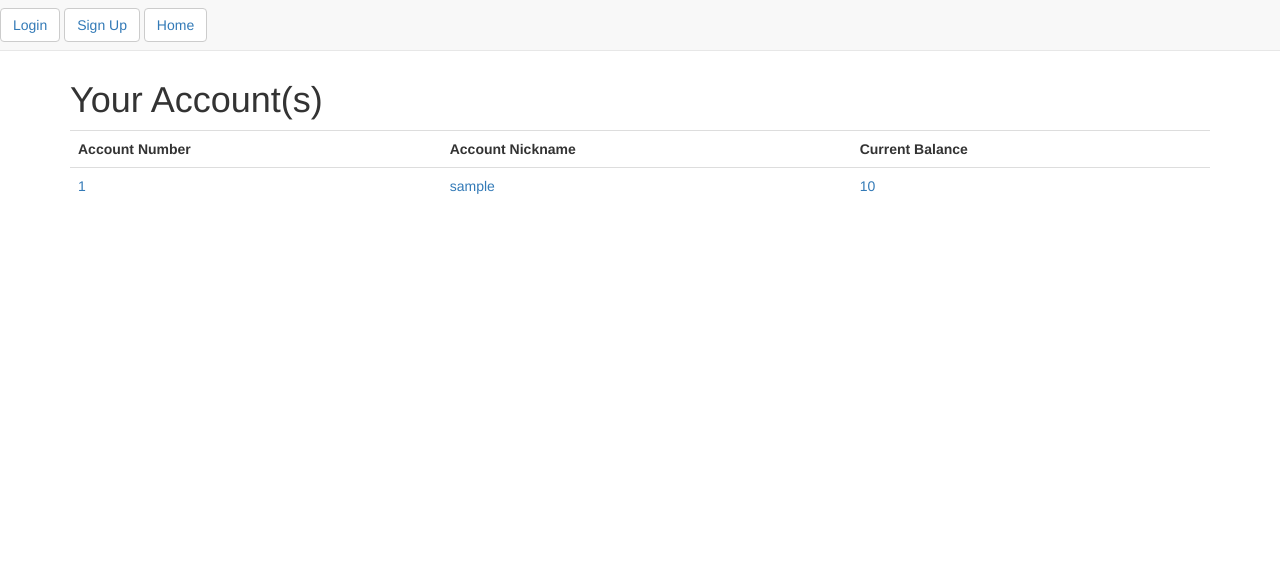
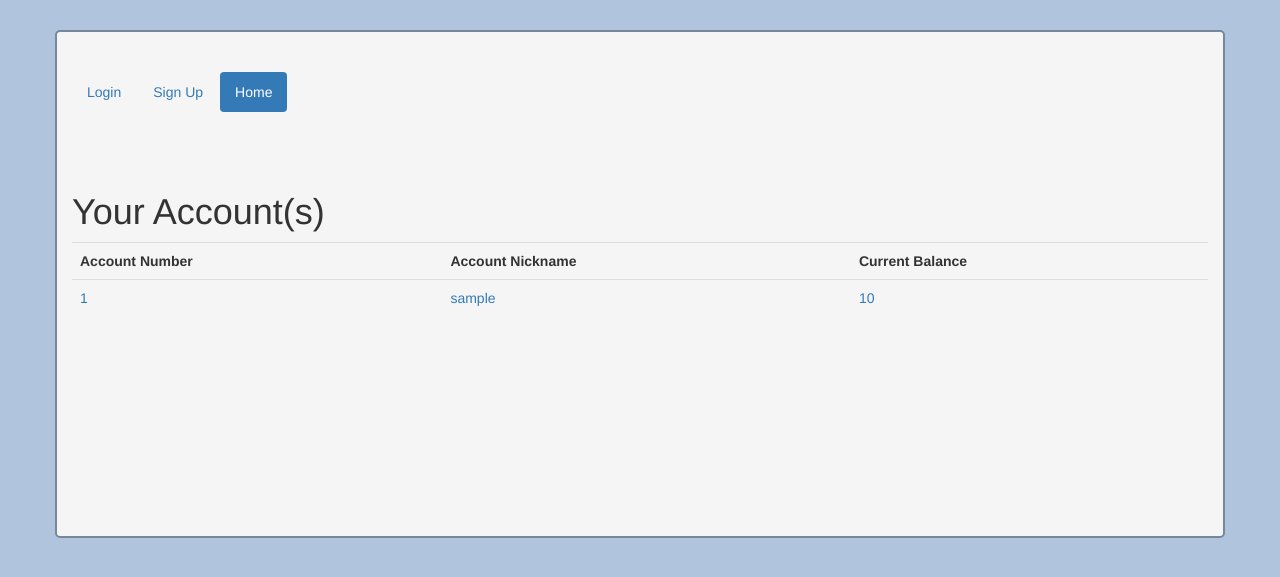
Before and after one commit to benhigh22/iron_bank, a Django app: template templates/iron_bank_app/accountnumber_list.html in a window 1280 px wide. Shown: the top 577 px of the page. Run offline with Django 3.2, Linux system fonts and the light colour scheme; the template is opened without the code that fills it: most values are stand-ins (such as "Sample title", 1, 10 or a date in 2020); some libraries are stand-ins or nearby versions.

Commit message:
more styling

```diff
--- /dev/null
+++ b/iron_bank_app/static/base_style.css
@@ -0,0 +1,14 @@
+.background{
+    background-color: lightsteelblue;
+
+}
+
+.container{
+    padding-bottom: 200px;
+    padding-top: 40px;
+    background-color: whitesmoke;
+    border: solid 2px lightslategray;
+    margin-top: 30px;
+    margin-bottom: 30px;
+    border-radius: 5px;
+}
--- a/iron_bank_app/static/style.css
+++ b/iron_bank_app/static/style.css
@@ -3,7 +3,8 @@
 }
 
 .main_header {
+    color: black;
     text-align: center;
     font-family: Zapfino;
-    color: whitesmoke;
+    border: medium;
 }
--- a/templates/base.html
+++ b/templates/base.html
@@ -1,29 +1,31 @@
-
+{% load staticfiles %}
 <!DOCTYPE html>
 <html lang="en">
 <head>
     <meta charset="UTF-8">
     <link href="https://maxcdn.bootstrapcdn.com/bootstrap/3.3.6/css/bootstrap.min.css" rel="stylesheet" integrity="sha384-1q8mTJOASx8j1Au+a5WDVnPi2lkFfwwEAa8hDDdjZlpLegxhjVME1fgjWPGmkzs7" crossorigin="anonymous">
+    <link href="{% static 'base_style.css' %}" rel="stylesheet">
     <title>{% block title %}{% endblock %}</title>
 </head>
-<body>
+<body class="background">
+<div class="container">
+<ul class="nav nav-pills">
+      {% if user.is_authenticated %}
+    <li role="presentation"><a href="{% url 'logout' %}">Logout</a></li>
+    <li role="presentation"><a href="{% url 'index' %}">Home</a></li>
+    <li role="presentation"><a href="{% url 'account_number_list' %}">Your Accounts</a></li>
+    <li role="presentation"><a href="{% url 'create_account' %}">Create New Account</a></li>
+    <li role="presentation"><a href="{% url 'trans_list_view' %}">Your Transactions</a></li>
+    <li role="presentation"><a href="{% url 'transfer_list' %}">Your Transfers</a></li>
+      {% else %}
+    <li role="presentation"><a href="{% url 'login' %}">Login</a></li>
+    <li role="presentation"><a href="{% url 'signup' %}">Sign Up</a></li>
+    <li role="presentation" class="active"><a href="{% url 'index' %}">Home</a></li>
+      {% endif %}
+</ul>
 
-<div class="container">
-<nav class="navbar navbar-default navbar-fixed-top">
-      {% if user.is_authenticated %}
-    <button type="button" class="btn btn-default navbar-btn"><a href="{% url 'logout' %}">Logout</a></button>
-    <button type="button" class="btn btn-default navbar-btn"><a href="{% url 'index' %}">Home</a></button>
-    <button type="button" class="btn btn-default navbar-btn"><a href="{% url 'account_number_list' %}">Your Accounts</a></button>
-    <button type="button" class="btn btn-default navbar-btn"><a href="{% url 'create_account' %}">Create New Account</a></button>
-    <button type="button" class="btn btn-default navbar-btn"><a href="{% url 'trans_list_view' %}">Your Transactions</a></button>
-    <button type="button" class="btn btn-default navbar-btn"><a href="{% url 'transfer_list' %}">Your Transfers</a></button>
-      {% else %}
-    <button type="button" class="btn btn-default navbar-btn"><a href="{% url 'login' %}">Login</a></button>
-    <button type="button" class="btn btn-default navbar-btn"><a href="{% url 'signup' %}">Sign Up</a></button>
-    <button type="button" class="btn btn-default navbar-btn"><a href="{% url 'index' %}">Home</a></button>
-      {% endif %}
-</nav>
     <br><br><br>
+
 {% block content %}
 {% endblock %}
 </div>
```
Also changed, not shown: templates/index.html (+12 -12 lines).
